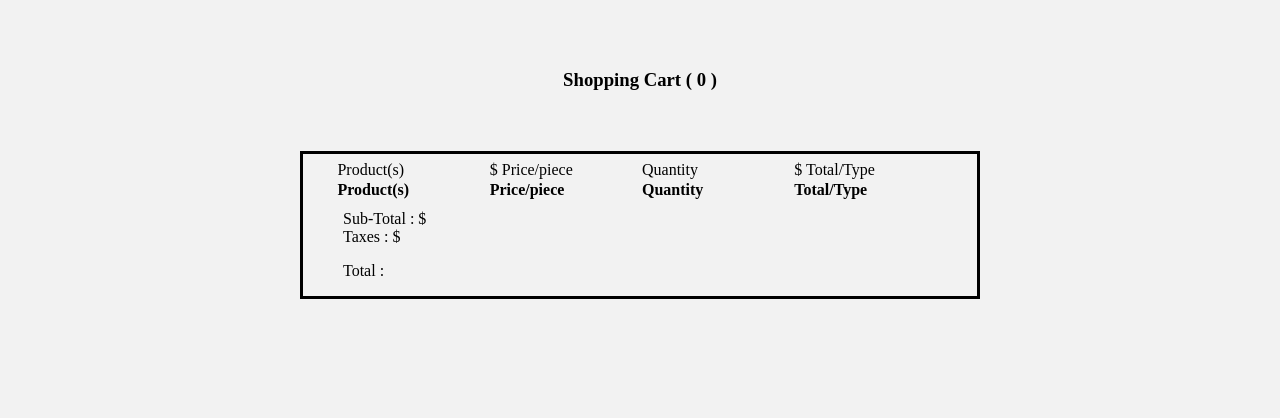
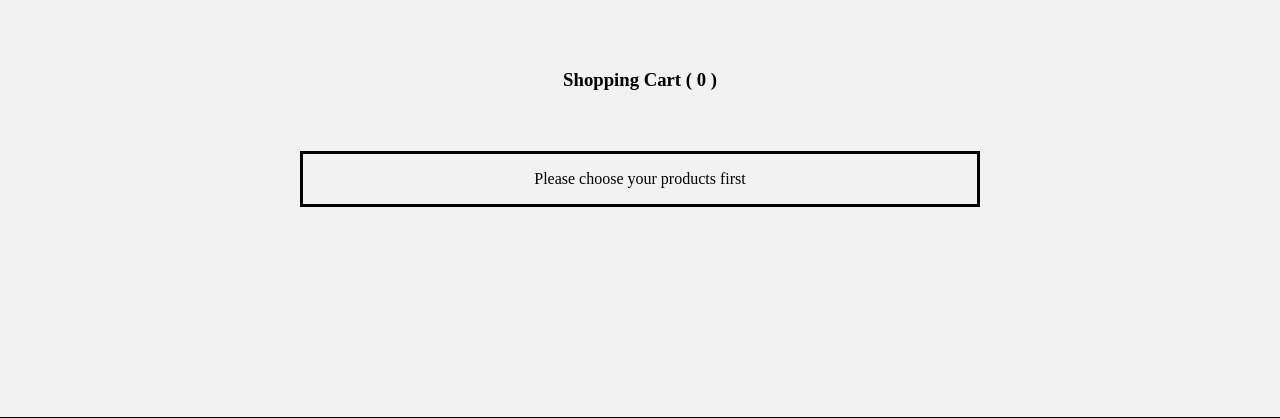
Before and after one commit to mohamednabilfadel/Yashry, a PHP site: page /checkout.php in a window 1280 px wide. Shown: the part 100-518 px from the top of the page. Run offline with PHP 8.4, Linux system fonts and the light colour scheme; data that the repository does not hold is empty.

Commit message:
Add files via upload

```diff
--- a/project/checkout.php
+++ b/project/checkout.php
@@ -140,6 +140,10 @@ if (isset($_POST["addProductsToCart"])) {
 
             <?php
             // printing products list with (names, basic price, quantity and total price)
+
+            if ($overallQuantity == 0) {
+                echo ("<p> Please choose your products first </p>");
+            } else {
                 for ($i = 0; $i < count($products); $i++) {
                     $name = $products[$i]["name"];
                     $price = $products[$i]["price"];
@@ -192,7 +196,10 @@ if (isset($_POST["addProductsToCart"])) {
                             </ul>
                         </P>
                     ");
+            }
             ?>
+
+
             </ul>
         </div>
     </section>
```
Lines whose indentation alone changed are shown as unchanged.
